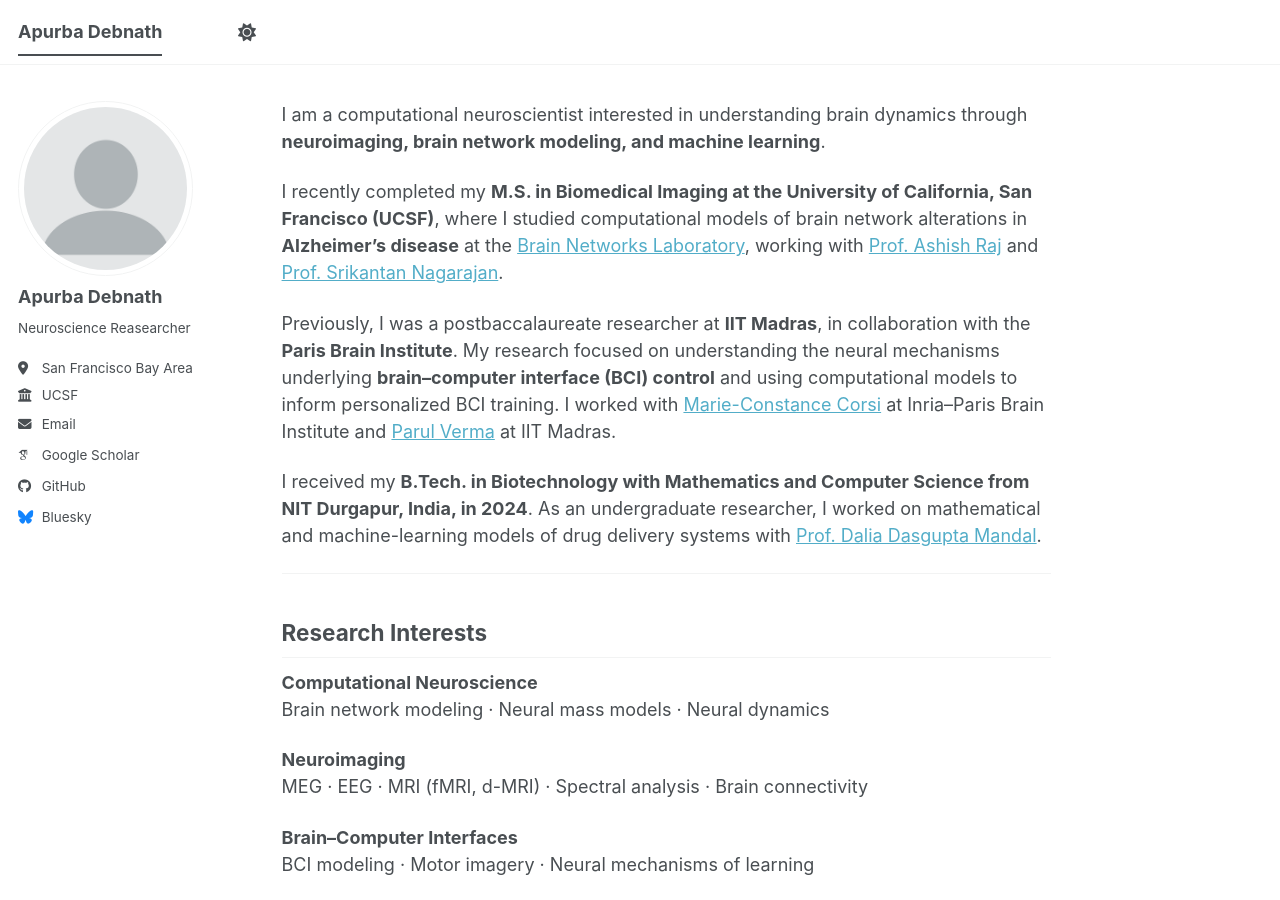
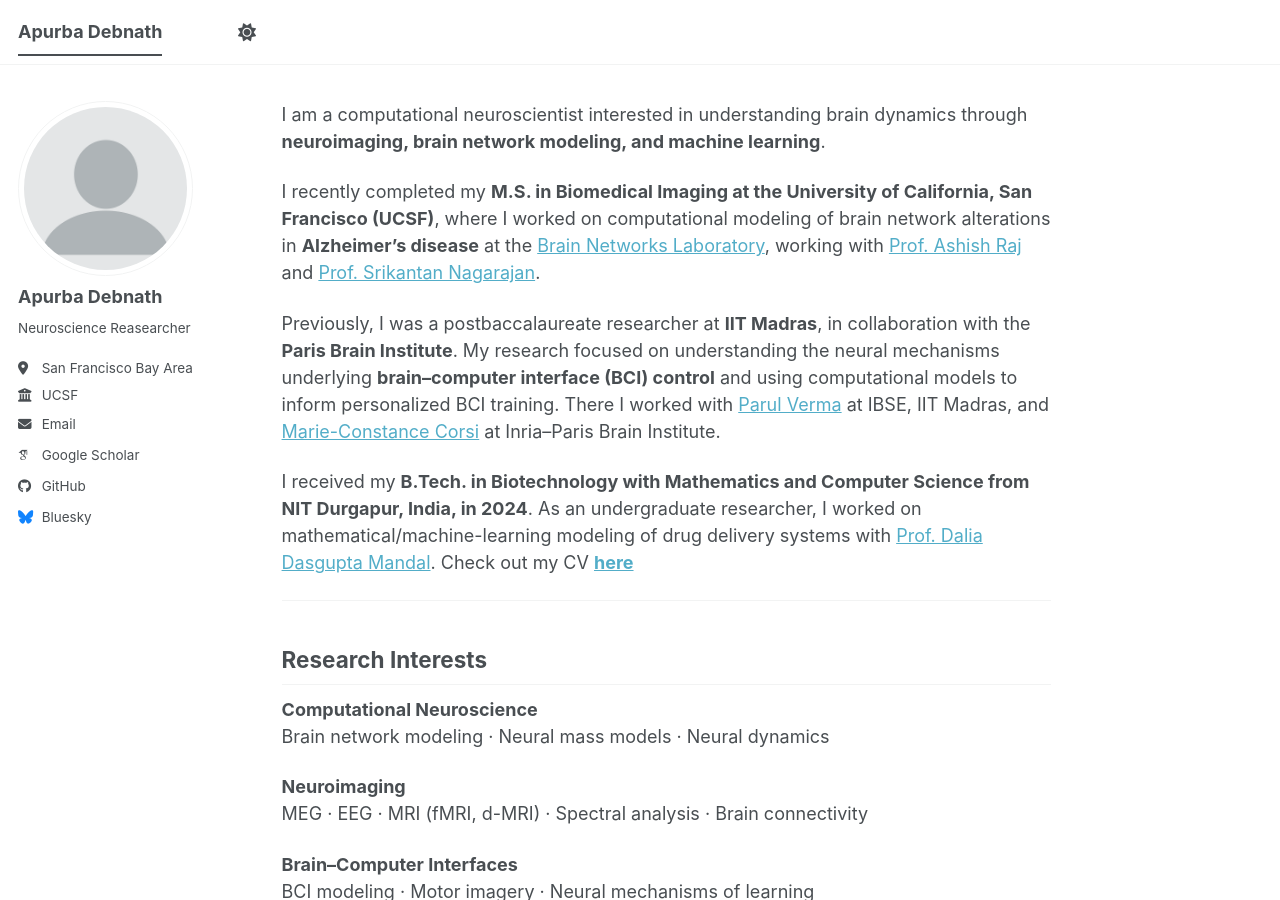
Before and after one commit to ApurbaApd/ApurbaApd.github.io, a Jekyll site: the page built from _pages/about.md, in a window 1280 px wide and 900 px high. Built offline with Jekyll 4.4.1, drawn with Linux system fonts in a browser that asks for light colours; some web fonts are replaced; a script bundle is joined from its source files by our own code; library files that are not in the unit come from our copies; some of the changed text lies outside the part shown.

Commit message:
Revise about.md for clarity and structure
Updated wording for clarity and improved structure in the about page.

```diff
--- a/_pages/about.md
+++ b/_pages/about.md
@@ -7,7 +7,7 @@ I am a computational neuroscientist interested in understanding brain dynamics
 through **neuroimaging, brain network modeling, and machine learning**.
 
 I recently completed my **M.S. in Biomedical Imaging at the University of
-California, San Francisco (UCSF)**, where I studied computational models of
+California, San Francisco (UCSF)**, where I worked on computational modeling of
 brain network alterations in **Alzheimer's disease** at the
 [Brain Networks Laboratory](https://rajlab.ucsf.edu), working with
 [Prof. Ashish Raj](https://radiology.ucsf.edu/people/ashish-raj) and
@@ -17,15 +17,13 @@ Previously, I was a postbaccalaureate researcher at **IIT Madras**, in
 collaboration with the **Paris Brain Institute**. My research focused on
 understanding the neural mechanisms underlying **brain–computer interface
 (BCI) control** and using computational models to inform personalized BCI
-training. I worked with
-[Marie-Constance Corsi](https://parisbraininstitute.org/collaborators/corsi-marie-constance)
-at Inria–Paris Brain Institute and
-[Parul Verma](https://ibse.iitm.ac.in/people/parul_verma/) at IIT Madras.
+training. There I worked with [Parul Verma](https://ibse.iitm.ac.in/people/parul_verma/) at IBSE, IIT Madras, and
+[Marie-Constance Corsi](https://parisbraininstitute.org/collaborators/corsi-marie-constance) at Inria–Paris Brain Institute.
 
 I received my **B.Tech. in Biotechnology with Mathematics and Computer Science
 from NIT Durgapur, India, in 2024**. As an undergraduate researcher, I worked
-on mathematical and machine-learning models of drug delivery systems with
-[Prof. Dalia Dasgupta Mandal](https://nitdgp.ac.in/department/biotechnology).
+on mathematical/machine-learning modeling of drug delivery systems with
+[Prof. Dalia Dasgupta Mandal](https://nitdgp.ac.in/department/biotechnology). Check out my CV **[here](files/Apurba_CV.pdf)**
 
 ---
 
```
Also changed, not shown: other parts of _pages/about.md (+0 -4 lines).
